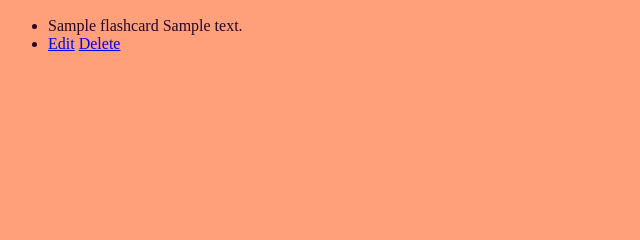
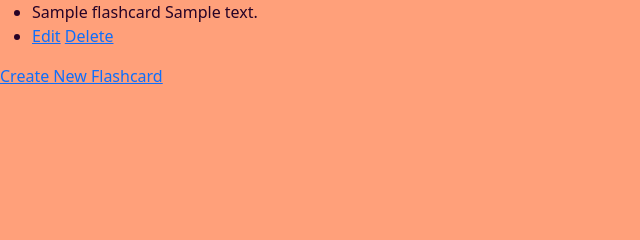
Before and after one commit to Momentum-Team-20/django-flashcards-team-blossom, a Django app: page /flashcards/1 in a window 1280 px wide. Shown: the part 110-350 px from the top of the page, without its empty margins (0-640 px from the left). Run offline with Django 4.2, Linux system fonts and the light colour scheme; tables that the repository leaves empty hold one stand-in row (values such as "Sample post").

Commit message:
tried messing with some css things, no real changes

```diff
--- a/flashcards/templates/base.html
+++ b/flashcards/templates/base.html
@@ -6,7 +6,10 @@
 <head>
     <meta charset="UTF-8">
     <meta name="viewport" content="width=device-width, initial-scale=1.0">
+    <link rel="stylesheet" href="https://cdn.jsdelivr.net/npm/bootstrap@5.1.3/dist/css/bootstrap.min.css"
+        integrity="sha384-1BmE4kWBq78iYhFldvKuhfTAU6auU8tT94WrHftjDbrCEXSU1oBoqyl2QvZ6jIW3" crossorigin="anonymous">
     <link rel="stylesheet" href="{% static 'styles.css' %}">
+
     <title>Flashcards</title>
 </head>
 
--- a/flashcards/templates/flashcards/cards.html
+++ b/flashcards/templates/flashcards/cards.html
@@ -11,4 +11,5 @@
   </li>
   {% endfor %}
 </ul>
+<a href="{% url 'create_flashcard' %}">Create New Flashcard</a>
 {% endblock %}
```
